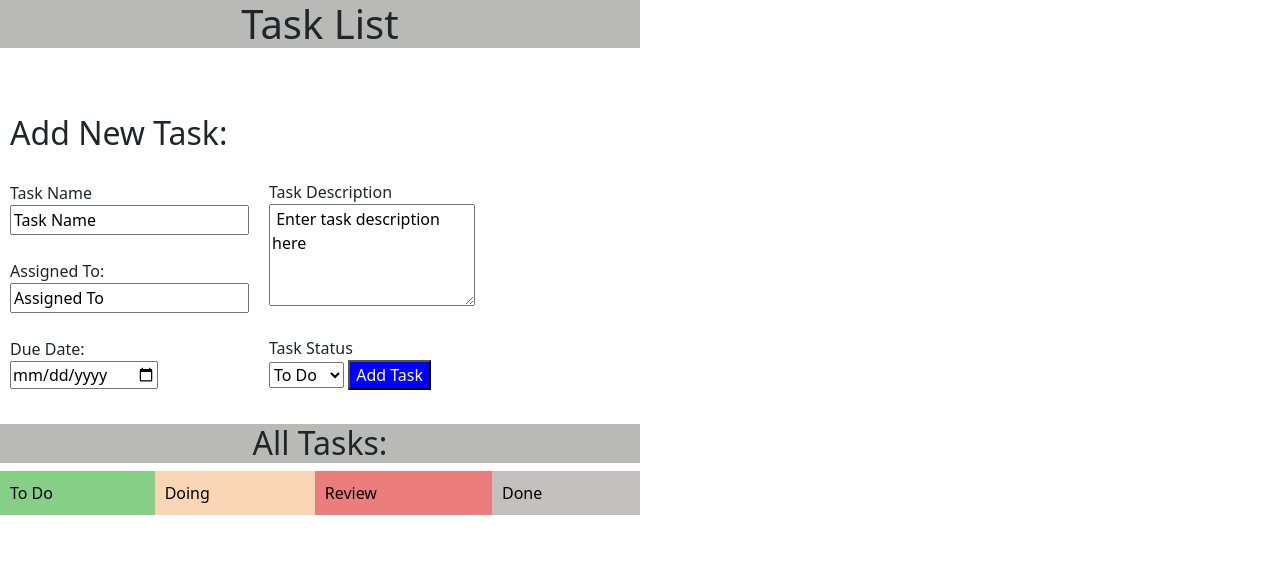
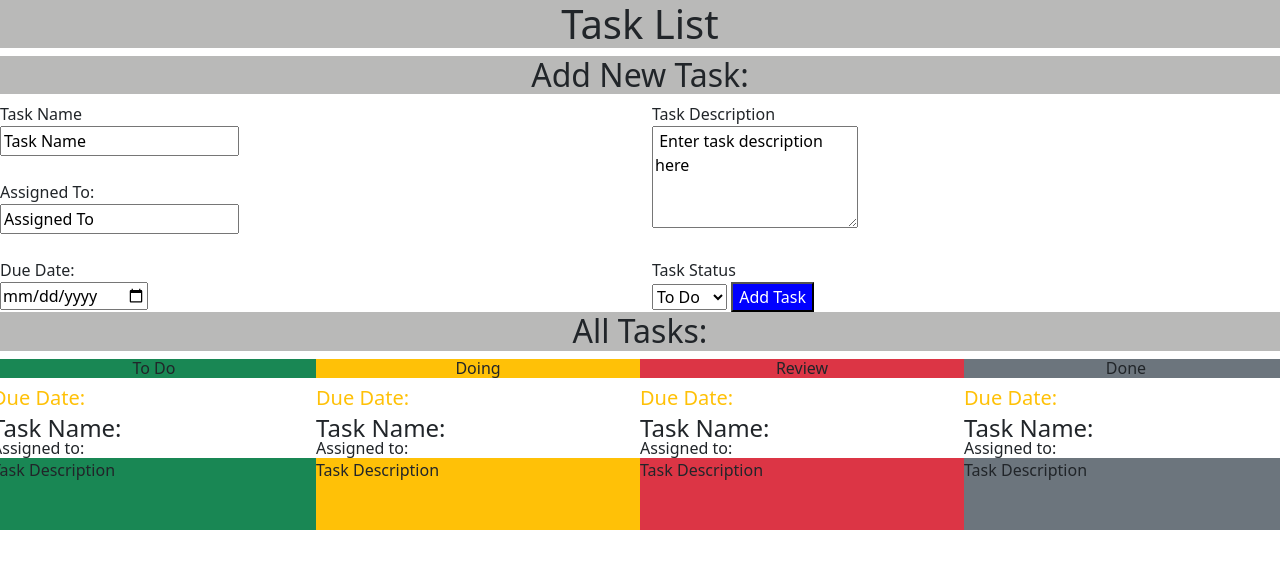
Before and after one commit to Miss-Solomon/Task-Planner-Web-App, a plain HTML site: page index.html in a window 1280 px wide. Drawn offline with nearby package versions, Linux system fonts and the light colour scheme.

Commit message:
added bootstrap and nested tags, deleted extra css folder

```diff
--- a/assets/css/style.css
+++ b/assets/css/style.css
@@ -1,18 +1,11 @@
-h1 {
+h1,h2 {
     text-align: center;
     background-color: rgb(185, 185, 184);
-    width: 50%;
 }
 
 .task {
     color: white;
     background-color: blue;
-}
-
-.heading2 {
-    text-align: center;
-    background-color: rgb(185, 185, 184);
-    width: 50%;
 }
 
 td {
--- a/index.html
+++ b/index.html
@@ -13,25 +13,23 @@
 </head>
 
 <body>
-    <header>
+    <header class="col-12">
         <h1>Task List</h1>
     </header>
 
-    <br><br>
+    <section class="col-12">
 
         <!--Form-->
         <form method="get">
 
             <!--Form where you type the task name-->
-    <table>
-        <tr>
-            <td colspan="2">
-
+            <div class="row">
+                <div class="col">
+                    <div class="row">
                         <h2>Add New Task:</h2>
-            </td>
-        </tr>
-        <tr>
-            <td>
+                    </div>
+                    <div class="row">
+                        <div class="col-6">
                             <label for="task_name">Task Name</label><br>
                             <input type="text" id="task_name" name="task_name" value="Task Name"><br><br>
 
@@ -43,14 +41,14 @@
 
                             <!--Form where you pick the date-->
                             <label for="task_date">Due Date:</label><br>
-                <input type="date" id="task_date" name="task_date"><br><br>
+                            <input type="date" id="task_date" name="task_date">
+                        </div>
+                        <div class="col-6">
 
-            </td>
-
-            <td>
                             <!--Form where you type the task description-->
                             <label for="task_description">Task Description</label><br>
                             <textarea rows="4" col="15" id="task_description" name="task_description" form="task_list"> Enter task description here</textarea><br><br>
+
 
                             <!--Form where you pick the Status of the Task-->
                             <label for="task_status">Task Status</label><br>
@@ -61,33 +59,68 @@
                                 <option value="done">Done</option>
                             </select>
 
+
                             <!--Button where you submit the task-->
-                    <input type="submit" value="Add Task" class="task"/> <br><br>
-
-            </td>
-        </tr>
-    </table>
+                                <input type="submit" value="Add Task" class="task"/>
+                        </div>
+                    </div>
+                </div>
+            </div>
 
 
 
         </form>
-
+    </section>
 
     <!--Section the Task Cards will go-->
+    <section class="col 12">
+        <h2>All Tasks:</h2>
+            <!--task cards using bootstrap-->
+            <div class="row px-1">
+                <div class="col-3 px-0">
+                    <h6 class="bg-success text-center">To Do</h6>
+                    <div class="card border-0">
+                        <h5 class="card-title text-warning">Due Date:</h5>
+                        <h4 class="card-subtitle">Task Name:</h4>
+                        <h6 class="card-subtitle">Assigned to:</h6>
+                        <p class="bg-success">Task Description<br><br><br></p>
+                    </div>
 
-    <h2 class="heading2">All Tasks:</h2>
+                </div>
+                <div class="col-3 px-0">
+                    <h6 class="bg-warning text-center">Doing</h6>
+                    <div class="card border-0">
+                        <h5 class="card-title text-warning">Due Date:</h5>
+                        <h4 class="card-subtitle">Task Name:</h4>
+                        <h6 class="card-subtitle">Assigned to:</h6>
+                        <p class="bg-warning">Task Description<br><br><br></p>
+                     </div>
 
-    <!--The headings all in a row: To Do, Doing, Review, Done. Temporary as table unless someone else has another idea-->
-   <table style="width: 50%;">
-        <tr class="task">
-            <td class="a">To Do</td>
-            <td class="b">Doing</td>
-            <td class="c">Review</td>
-            <td class="d">Done</td>
-        </tr>
-   </table>
-    <!--The cards themselves go here (or somewhere else, I don't know where they go)-->
+                </div>
+                <div class="col-3 px-0">
+                    <h6 class="bg-danger text-center">Review</h6>
+                    <div class="card border-0">
+                        <h5 class="card-title text-warning">Due Date:</h5>
+                        <h4 class="card-subtitle">Task Name:</h4>
+                        <h6 class="card-subtitle">Assigned to:</h6>
+                        <p class="bg-danger">Task Description<br><br><br></p>
+                     </div>
+
+                </div>
+                <div class="col-3 px-0">
+                    <h6 class="bg-secondary text-center">Done</h6>
+                    <div class="card border-0">
+                        <h5 class="card-title text-warning">Due Date:</h5>
+                        <h4 class="card-subtitle">Task Name:</h4>
+                        <h6 class="card-subtitle">Assigned to:</h6>
+                        <p class="bg-secondary">Task Description<br><br><br></p>
+                     </div>
+
+                </div>
+            </div>
 
         <!-- JavaScript Bundle with Popper -->
         <script src="https://cdn.jsdelivr.net/npm/bootstrap@5.2.1/dist/js/bootstrap.bundle.min.js" integrity="sha384-u1OknCvxWvY5kfmNBILK2hRnQC3Pr17a+RTT6rIHI7NnikvbZlHgTPOOmMi466C8" crossorigin="anonymous"></script>
+    </section>
   </body>
+</html>
```
Also changed, not shown: css/styles.css (deleted). Lines whose indentation alone changed are shown as unchanged.
